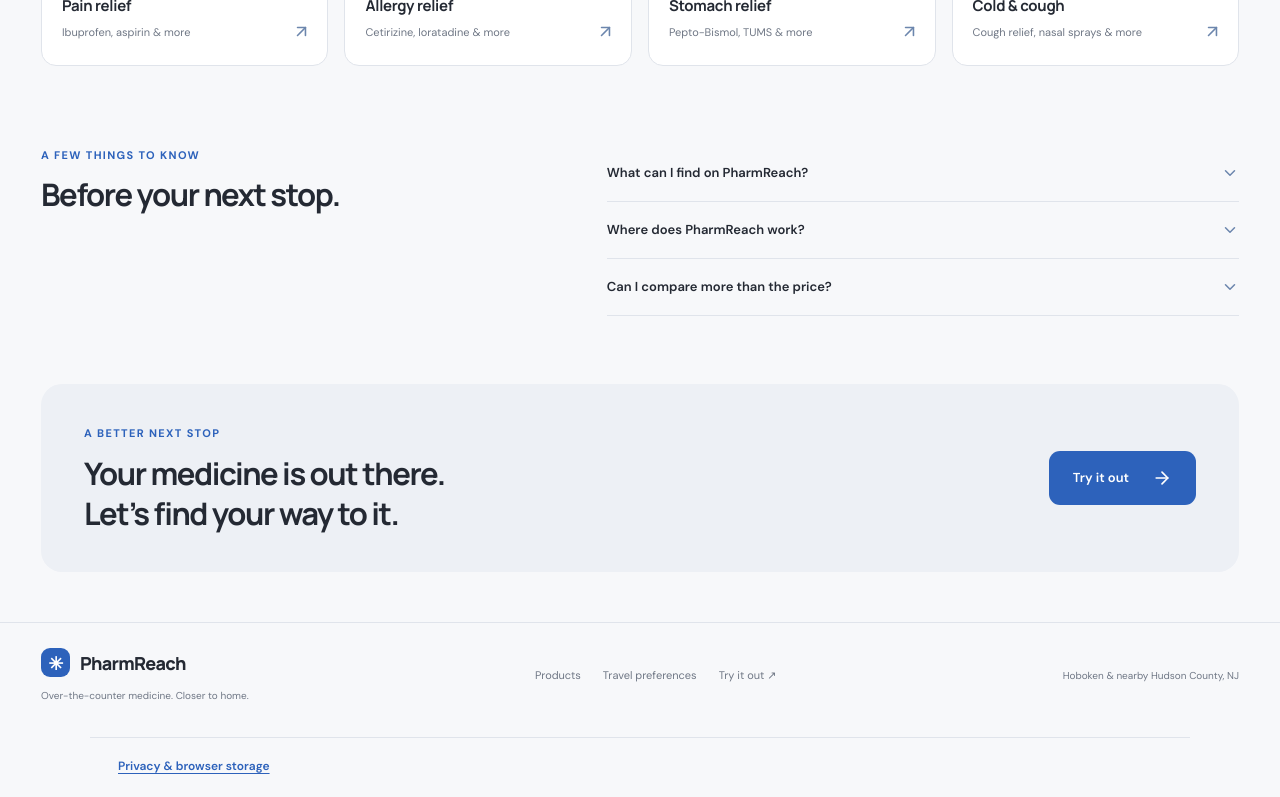
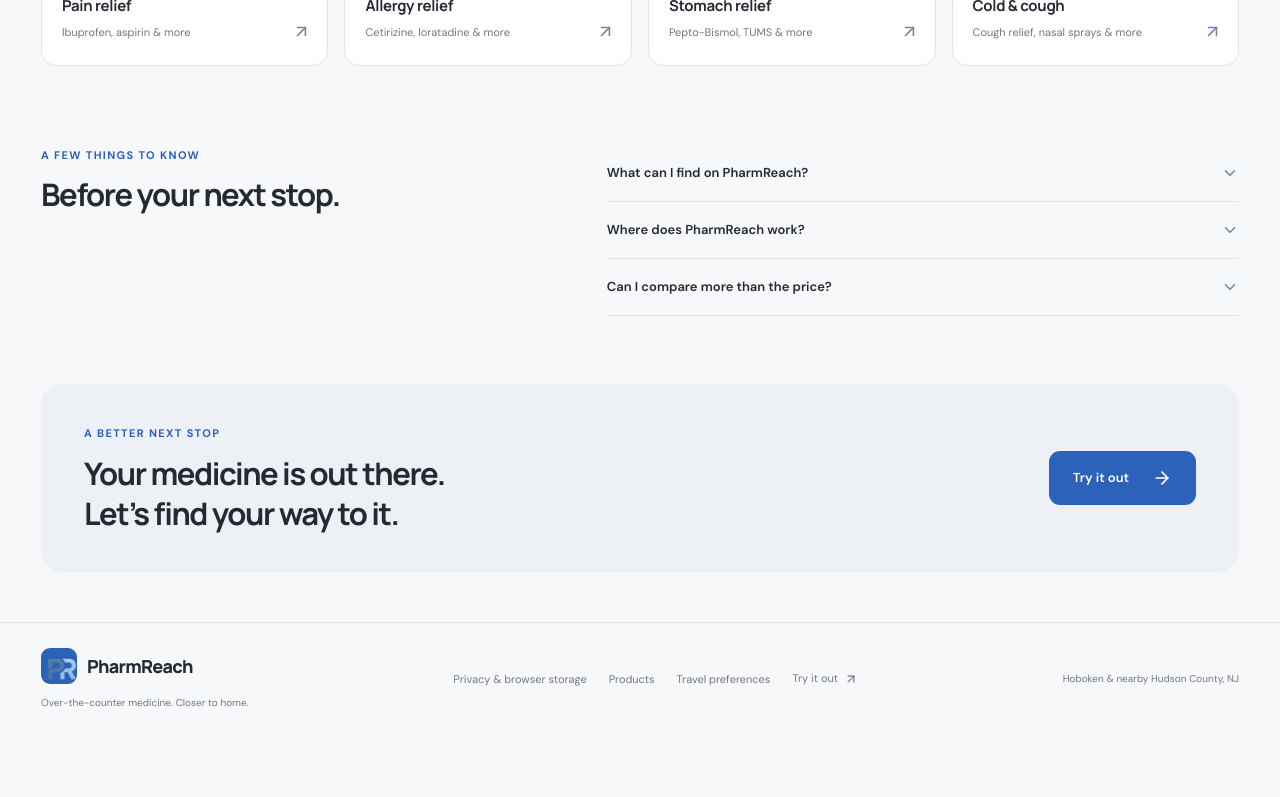
Before and after one commit to aidanlenahan/PharmReach, a React (Vite) app in the folder frontend/: page / in a window 1280 px wide. Shown: the part 2000-2797 px from the top of the page. After the commit the page ends 2744 px from the top, so only its background shows below. Built offline with nearby package versions, Linux system fonts and the light colour scheme; no server answers.

Commit message:
shared footer
Co-authored-by: nbracken <nbracken@users.noreply.github.com>
Co-authored-by: Brandon <PotentialStyx@users.noreply.github.com>

```diff
--- a/frontend/src/StylesPage.tsx
+++ b/frontend/src/StylesPage.tsx
@@ -1,11 +1,13 @@
 import { ArrowUpRight } from 'lucide-react';
 import { palettes } from './palettes';
+import { AppFooter } from './components/AppFooter';
+import { Brand } from './components/Brand';
 import './styles-gallery.css';
 
 export function StylesPage() {
-  return <main className="styles-page">
+  return <><main className="styles-page">
     <header className="styles-header">
-      <a href="/" className="styles-brand">PharmReach</a>
+      <Brand className="styles-brand" />
       <h1>Styles</h1>
       <p>Color palette samples for the homepage. Layout, content, and type are unchanged; only the colors move onto each palette. Pick one to open its sample.</p>
     </header>
@@ -20,5 +22,5 @@
         <div className="styles-card-body"><div><h2>{palette.name}</h2><p>{palette.note}</p><code>{palette.colors.map((color) => color.slice(1)).join('-')}</code></div><ArrowUpRight size={18} aria-hidden="true" /></div>
       </a>)}
     </div>
-  </main>;
+  </main><AppFooter /></>;
 }
--- /dev/null
+++ b/frontend/src/components/AppFooter.tsx
@@ -0,0 +1,18 @@
+import { ArrowUpRight } from 'lucide-react';
+import { searchEntry } from '../core';
+import { Brand } from './Brand';
+import './footer.css';
+
+export function AppFooter() {
+  const entry = searchEntry();
+  return <footer className="app-footer">
+    <div><Brand /><p>Over-the-counter medicine. Closer to home.</p></div>
+    <nav aria-label="Footer navigation">
+      <a href="/privacy.html">Privacy &amp; browser storage</a>
+      <a href="/products.html">Products</a>
+      <a href="/settings.html">Travel preferences</a>
+      <a className="footer-search" href={entry.href}>{entry.label} <ArrowUpRight size={14} aria-hidden="true" /></a>
+    </nav>
+    <span>Hoboken &amp; nearby Hudson County, NJ</span>
+  </footer>;
+}
--- a/frontend/src/components/AppShell.tsx
+++ b/frontend/src/components/AppShell.tsx
@@ -1,5 +1,8 @@
 import { useEffect, useState, type ReactNode } from 'react';
+import { ArrowUpRight } from 'lucide-react';
 import { searchEntry } from '../core';
+import { AppFooter } from './AppFooter';
+import { Brand } from './Brand';
 
 export function AppShell({ children, active = 'home', onboarding = false, landing = false }: { children: ReactNode; active?: string; onboarding?: boolean; landing?: boolean }) {
   const [notice, setNotice] = useState('');
@@ -16,11 +19,11 @@
   return <>
     <div className="shell">
       <header className="topbar">
-        <a href="/" className="brand" style={{ textDecoration: 'none' }}><span className="brand-mark">✳</span>PharmReach</a>
+        <Brand />
         {onboarding ? <span className="setup-header">Make it work for you</span> : landing ? <nav className="nav landing-nav" aria-label="Main navigation">
           <a href="#how-it-works">How it works</a>
           <a href="/products.html">Browse products</a>
-          <a className="landing-nav-cta" href={entry.href}>{entry.label} <span aria-hidden="true">↗</span></a>
+          <a className="landing-nav-cta" href={entry.href}>{entry.label} <ArrowUpRight size={16} aria-hidden="true" /></a>
         </nav> : <nav className="nav" aria-label="Main navigation">
           <a className={active === 'home' ? 'current' : ''} href="/find-medicine.html">Find medication</a>
           <a className={active === 'products' ? 'current' : ''} href="/products.html">Products</a>
@@ -30,6 +33,6 @@
       {children}
     </div>
     {notice && <div className="toast show" role="status">{notice}</div>}
-    {landing ? <footer className="landing-footer"><div><a className="brand" href="/"><span className="brand-mark">✳</span>PharmReach</a><p>Over-the-counter medicine. Closer to home.</p></div><nav aria-label="Footer navigation"><a href="/products.html">Products</a><a href="/settings.html">Travel preferences</a><a href={entry.href}>{entry.label} ↗</a></nav><span>Hoboken &amp; nearby Hudson County, NJ</span></footer> : <footer className="demo-footer">PharmReach</footer>}
+    <AppFooter />
   </>;
 }
--- a/frontend/src/components/DisclaimerFooter.tsx
+++ b/frontend/src/components/DisclaimerFooter.tsx
@@ -20,7 +20,6 @@
     };
   }, []);
   return <>
-    <footer className="legal-footer"><a href="/privacy.html">Privacy &amp; browser storage</a></footer>
     <dialog ref={dialogRef} className="disclaimer-modal" aria-labelledby="disclaimer-title" onClose={() => { document.body.style.overflow = previousOverflow.current; }}>
       <header><h2 id="disclaimer-title">Disclaimer</h2><button type="button" aria-label="Close disclaimer" onClick={() => dialogRef.current?.close()} autoFocus><X size={20} /></button></header>
       <div className="disclaimer-content">
--- a/frontend/src/components/disclaimer.css
+++ b/frontend/src/components/disclaimer.css
@@ -1 +1 @@
-.legal-footer{max-width:1100px;margin:0 auto;padding:20px 28px 90px;border-top:1px solid var(--line);font-size:12px}.legal-footer a,.helper-disclaimer-link{color:var(--green);font-weight:600;text-underline-offset:3px}.helper-disclaimer-link{border:0;background:none;padding:0;font:inherit;text-decoration:underline;cursor:pointer}.disclaimer-modal{width:min(580px,calc(100vw - 32px));max-height:calc(100dvh - 48px);padding:0;border:1px solid var(--line);border-radius:18px;background:var(--white);color:var(--ink);box-shadow:0 16px 60px #0003}.disclaimer-modal::backdrop{background:#10182099;backdrop-filter:blur(4px)}.disclaimer-modal header{display:flex;align-items:center;justify-content:space-between;gap:16px;padding:18px 22px;border-bottom:1px solid var(--line)}.disclaimer-modal h2{margin:0;font-size:18px}.disclaimer-modal header button{display:grid;place-items:center;width:34px;height:34px;border:1px solid var(--line);border-radius:8px;background:var(--paper);color:var(--ink);cursor:pointer}.disclaimer-content{padding:12px 22px 22px;font-size:14px;line-height:1.7;color:var(--muted)}.disclaimer-content b{color:var(--ink)}.helper-disclaimer-link:focus-visible,.disclaimer-modal button:focus-visible{outline:2px solid var(--green);outline-offset:3px}
+.legal-footer{max-width:1100px;margin:0 auto;padding:20px 28px 90px;border-top:1px solid var(--line);font-size:12px}.legal-footer a,.helper-disclaimer-link{color:var(--accent);font-weight:600;text-underline-offset:3px}.helper-disclaimer-link{border:0;background:none;padding:0;font:inherit;text-decoration:underline;cursor:pointer}.disclaimer-modal{width:min(580px,calc(100vw - 32px));max-height:calc(100dvh - 48px);padding:0;border:1px solid var(--line);border-radius:18px;background:var(--white);color:var(--ink);box-shadow:0 16px 60px #0003}.disclaimer-modal::backdrop{background:#10182099;backdrop-filter:blur(4px)}.disclaimer-modal header{display:flex;align-items:center;justify-content:space-between;gap:16px;padding:18px 22px;border-bottom:1px solid var(--line)}.disclaimer-modal h2{margin:0;font-size:18px}.disclaimer-modal header button{display:grid;place-items:center;width:34px;height:34px;border:1px solid var(--line);border-radius:8px;background:var(--paper);color:var(--ink);cursor:pointer}.disclaimer-content{padding:12px 22px 22px;font-size:14px;line-height:1.7;color:var(--muted)}.disclaimer-content b{color:var(--ink)}.helper-disclaimer-link:focus-visible,.disclaimer-modal button:focus-visible{outline:2px solid var(--accent);outline-offset:3px}
--- /dev/null
+++ b/frontend/src/components/footer.css
@@ -0,0 +1,12 @@
+.app-footer{max-width:1390px;margin:auto;padding:25px clamp(12px,3.2vw,42px) 35px;display:flex;align-items:center;justify-content:space-between;gap:25px;border-top:1px solid var(--line);color:var(--ink)}
+.app-footer a{text-decoration:none;color:inherit}
+.app-footer a:hover{text-decoration:underline;text-underline-offset:3px}
+.app-footer .brand{font-size:18px}
+.app-footer .brand-mark{width:36px;height:36px;border-radius:9px}
+.app-footer p{font-size:10px;color:var(--muted);margin:12px 0 0}
+.app-footer nav{display:flex;gap:22px;flex-wrap:wrap;font-size:11px;color:var(--muted)}
+.app-footer>span{font-size:10px;color:var(--muted)}
+.footer-search{display:inline-flex;align-items:center;gap:6px;line-height:1}
+.footer-search>svg{display:block;flex-shrink:0}
+@media(max-width:1050px){.app-footer{flex-wrap:wrap}.app-footer>span{width:100%}}
+@media(max-width:600px){.app-footer{padding-inline:16px;gap:23px}.app-footer nav{gap:15px;font-size:10px}.app-footer>span{font-size:10px}}
--- a/frontend/src/styles-gallery.css
+++ b/frontend/src/styles-gallery.css
@@ -6,7 +6,7 @@
 .styles-grid{display:grid;grid-template-columns:repeat(auto-fill,minmax(320px,1fr));gap:22px}
 .styles-card{display:flex;flex-direction:column;background:var(--white);border:1px solid var(--line);border-radius:14px;overflow:hidden;color:inherit;text-decoration:none;transition:border-color .15s,transform .15s,box-shadow .15s}
 .styles-card:hover{transform:translateY(-2px);box-shadow:var(--shadow);border-color:var(--muted)}
-.styles-card:focus-visible{outline:2px solid var(--green);outline-offset:3px}
+.styles-card:focus-visible{outline:2px solid var(--accent);outline-offset:3px}
 .styles-frame{position:relative;aspect-ratio:16/10;overflow:hidden;background:var(--paper);border-bottom:1px solid var(--line)}
 .styles-frame iframe{position:absolute;top:0;left:0;width:400%;height:400%;border:0;transform:scale(.25);transform-origin:0 0;pointer-events:none}
 .styles-swatches{display:flex;height:10px}
```
